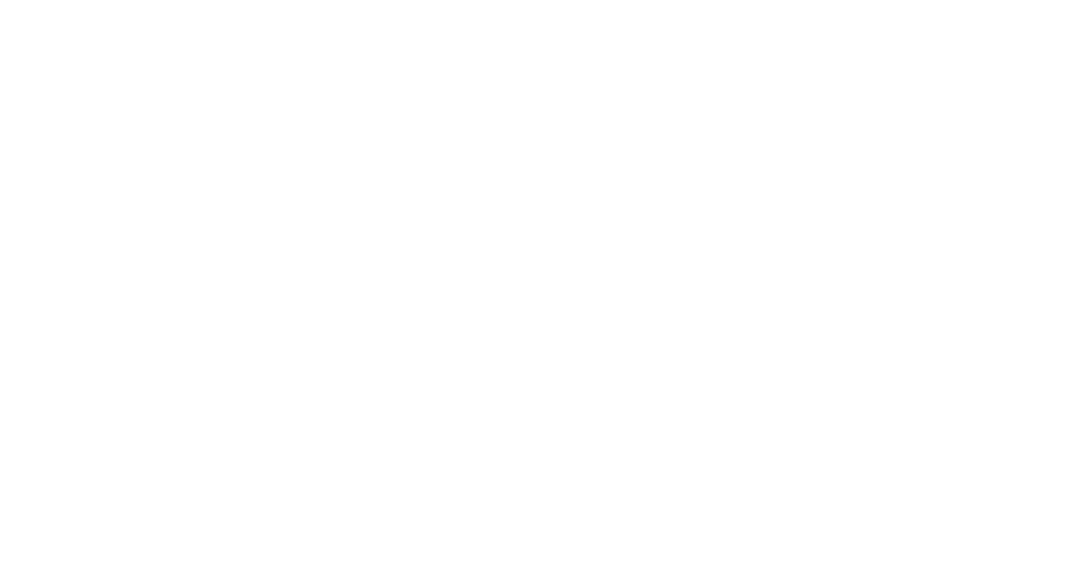
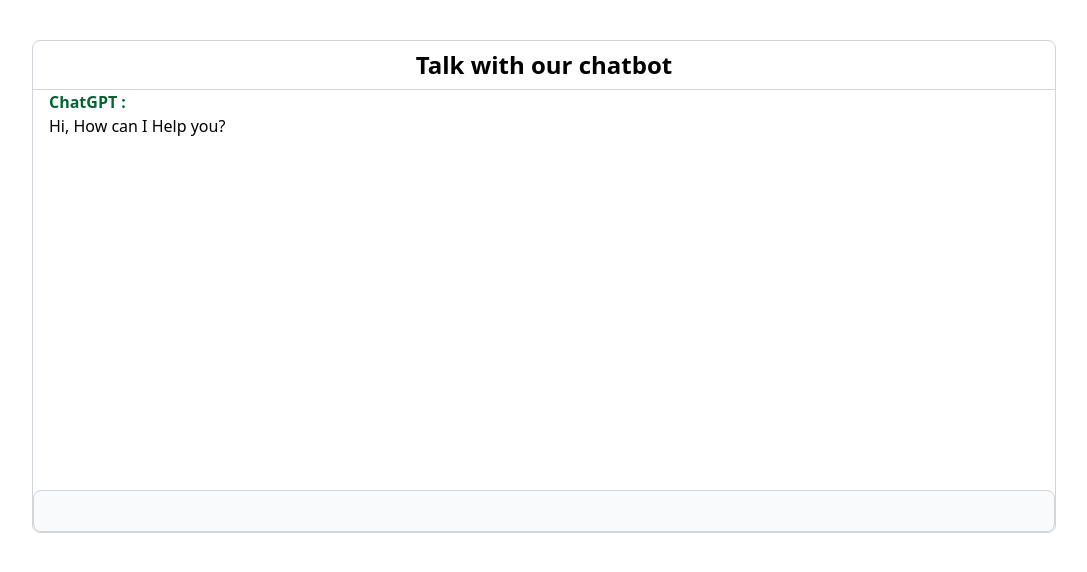
Before and after one commit to simonnnnaaaaaa/CloudComputingProject, a Next.js app: page /chat in a window 1280 px wide. Shown: the top 572 px of the page, without its empty margins (96-1183 px from the left). Built offline with nearby package versions, Linux system fonts and the light colour scheme.

Commit message:
ingredients and recipes pages

```diff
--- /dev/null
+++ b/components/ChatComponent.jsx
@@ -0,0 +1,74 @@
+import React, { useState } from 'react'
+import MessageBox from './MessageBox'
+import { askChat } from '@/utils/chatFunctions'
+
+const ChatComponent = () => {
+
+    const [chatMessages, setChatMessages] = useState([])
+    const [isLoading, setIsLoading] = useState(false)
+    const [userInput, setUserInput] = useState("")
+
+    const filterChatHistory = (chatHistory) => {
+        let filteredChatHistory = []
+
+        for(let i = 0; i < chatHistory.length; i++) {
+            const currMessage = chatHistory[i]
+            const nextMessage = chatHistory[i + 1]
+
+            if(i == chatHistory.length - 1 || (currMessage.type !== 'error' && nextMessage?.type !== 'error' && currMessage.role !== nextMessage?.role)) {
+                filteredChatHistory.push(currMessage)
+            }
+
+        }
+
+        return filteredChatHistory
+
+    }
+
+    const handleKeyDown = async (e) => {
+        if(e.key !== 'Enter' || userInput.length === 0) return
+
+        const currentMessages = {
+            role: 'user',
+            content: userInput
+        }
+
+        const currentChatHistory = [...chatMessages, currentMessages]
+        const filteredChatHistory = filterChatHistory(currentChatHistory)
+
+        setChatMessages(currentChatHistory)
+
+        try {
+            setIsLoading(true)
+            const respone = await askChat({ type: 'user', messages: filteredChatHistory})
+
+            console.log(respone)
+        } catch (error) {
+            console.log(error)
+        }
+
+    }
+
+    return (
+        <div className='max-w-5xl w-full mx-auto my-10'>
+            <div className='border rounded-lg border-gray-300'>
+                <div className='text-center text-2xl font-bold py-2 border-b border-gray-300'>
+                    Talk with our chatbot
+                </div>
+                <MessageBox chatMessages={chatMessages}></MessageBox>
+                <input
+                    type="text"
+                    id="default-input"
+                    value={userInput}
+                    onChange={(e) => setUserInput(e.target.value)}
+                    disabled={isLoading}
+                    onKeyDown={(e) => handleKeyDown(e)}
+                    className="bg-gray-50 border border-gray-300 text-gray-900 text-sm rounded-lg focus:ring-blue-500 focus:border-blue-500 block w-full p-2.5 dark:bg-gray-700 dark:border-gray-600 dark:placeholder-gray-400 dark:text-white dark:focus:ring-blue-500 dark:focus:border-blue-500"
+                />
+
+            </div>
+        </div>
+    )
+}
+
+export default ChatComponent
--- /dev/null
+++ b/components/MessageBox.jsx
@@ -0,0 +1,23 @@
+import React from 'react'
+
+const MessageBox = ({ chatMessages }) => {
+
+
+    return (
+        <div className='h-[25rem] overflow-hidden px-4'>
+            <ul className='divide-y div-gray-200'>
+                <li>
+                    <div className='text-green-800 font-bold'>
+                        ChatGPT :
+                    </div>
+                    <div>
+                        Hi, How can I Help you?
+                    </div>
+                </li>
+
+            </ul>
+        </div>
+    )
+}
+
+export default MessageBox
--- a/lib/openai.js
+++ b/lib/openai.js
@@ -1,11 +1,11 @@
-import { Configuration, OpenAIApi } from "openai"
+import OpenAI from "openai"
 
-if(!process.env.OPENAI_API_KEY) {
+const apiKey = process.env.OPENAI_API_KEY
+
+if(!apiKey) {
     throw new Error('OPENAI_API_KEY is required')
 }
 
-const configuration = new Configuration({
-    apiKey: process.env.OPENAI_API_KEY
-})
+const openai = new OpenAI(apiKey)
 
-export const openai = new OpenAIApi(configuration)
+export default openai
--- a/pages/api/answer.js
+++ b/pages/api/answer.js
@@ -1,5 +1,5 @@
 import openai from "@/lib/openai"
-import { sendBadRequest, sendOk } from "@/utils/apiMethods"
+import { sendBadRequest, sendOk, sendMethodNotAllowed } from "@/utils/apiMethods"
 import { MAX_MEMORY } from "@/utils/constants"
 
 const SYSTEM_PROMPTS = {
@@ -23,7 +23,7 @@ const SYSTEM_PROMPTS = {
     }
 }
 
-const chatCompletion = async (messages, max_tokens, temperature) {
+const chatCompletion = async (messages, max_tokens, temperature) => {
     const rawResponse = await openai.chat.completions.create({
         model: 'gpt-3.5-turbo',
         messages: messages,
@@ -54,15 +54,17 @@ const converseChat = async (res, messages, role) => {
 
     } catch (error) {
         console.log(error)
+        return res.status(500).json({ error: 'Server error' });
+
     }
 }
 
 const converse = (res, messages, type) => {
     switch (type) {
         case SYSTEM_PROMPTS.SIMPLE_ASSISTANT.TYPE:
-            return converseChat(res,messages, typSYSTEM_PROMPTS.SIMPLE_ASSISTANT)
+            return converseChat(res,messages, SYSTEM_PROMPTS.SIMPLE_ASSISTANT)
         case SYSTEM_PROMPTS.USER.TYPE:
-            return converseChat(res,messages, typSYSTEM_PROMPTS.USER)
+            return converseChat(res,messages, SYSTEM_PROMPTS.USER)
         default:
             return sendBadRequest(res, 'Wrong type of user')
     }
--- a/pages/chat.jsx
+++ b/pages/chat.jsx
@@ -1,11 +1,12 @@
 import React from 'react'
+import ChatComponent from '@/components/ChatComponent'
 
 const Chat = () => {
 
 
   return (
     <div>
-
+        <ChatComponent></ChatComponent>
     </div>
   )
 }
--- /dev/null
+++ b/pages/ingredients.jsx
@@ -0,0 +1,35 @@
+import { useRouter } from 'next/router';
+import { useState } from 'react';
+
+export default function Home() {
+  const [ingredients, setIngredients] = useState('');
+  const router = useRouter();
+
+  const handleSubmit = (e) => {
+    e.preventDefault();
+    if (!ingredients.trim()) return;
+
+    router.push(`/recipes?ingredients=${encodeURIComponent(ingredients)}`);
+  };
+
+  return (
+    <div className="max-w-xl mx-auto mt-20 p-6 bg-white rounded shadow">
+      <h1 className="text-2xl font-bold mb-4 text-center">Generează rețete 🍽️</h1>
+      <form onSubmit={handleSubmit} className="space-y-4">
+        <input
+          type="text"
+          placeholder="Ex: ouă, brânză, roșii"
+          value={ingredients}
+          onChange={(e) => setIngredients(e.target.value)}
+          className="w-full p-2 border border-gray-300 rounded"
+        />
+        <button
+          type="submit"
+          className="w-full bg-blue-600 text-white py-2 rounded hover:bg-blue-700"
+        >
+          Generează rețete
+        </button>
+      </form>
+    </div>
+  );
+}
--- /dev/null
+++ b/pages/recipes.jsx
@@ -0,0 +1,13 @@
+import { useRouter } from 'next/router';
+
+export default function Recipes() {
+  const router = useRouter();
+  const { ingredients } = router.query;
+
+  return (
+    <div className="p-6">
+      <h2 className="text-xl font-semibold">Cauți rețete pentru:</h2>
+      <p className="text-blue-600">{ingredients}</p>
+    </div>
+  );
+}
--- /dev/null
+++ b/utils/chatFunctions.js
@@ -0,0 +1,18 @@
+export const askChat = async (entry) => {
+    try {
+        const response = await fetch('/api/answer', {
+            method: 'POST',
+            headers: {
+                'Content-Type': 'application/json'
+            },
+            body: JSON.stringify(entry)
+        })
+
+        const data = await response.json()
+
+        return data
+    }
+    catch (error) {
+        console.log(error)
+    }
+}
```
